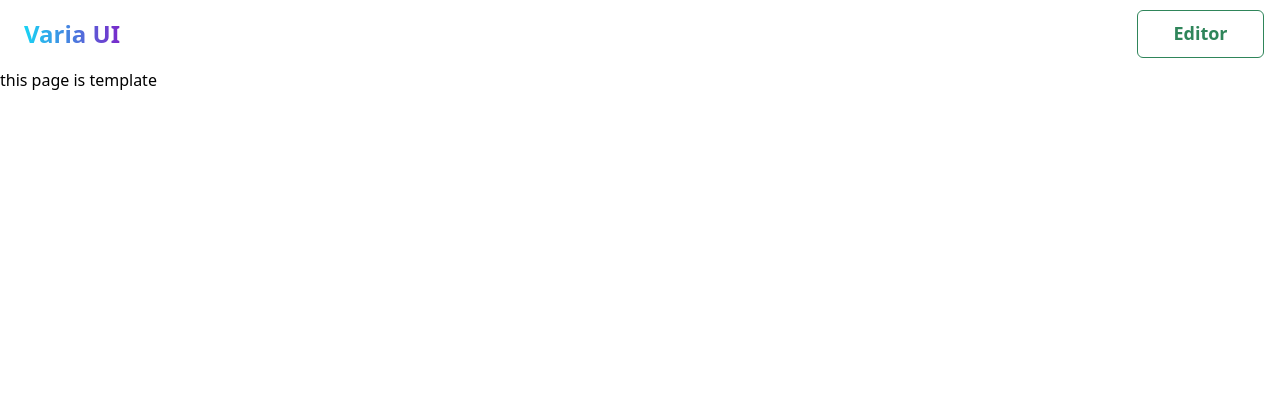
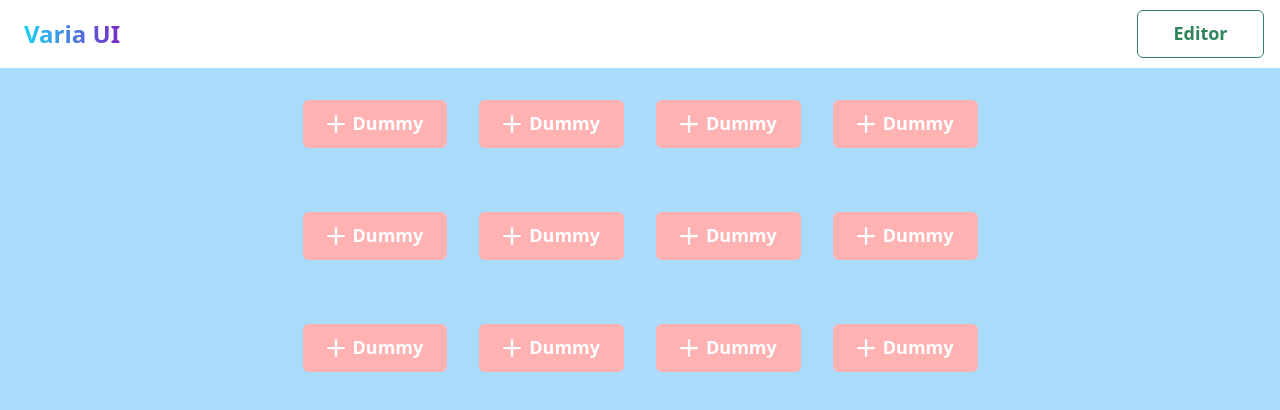
Before and after one commit to Shiba-github/varia-ui, a React app: page / in a window 1280 px wide. Shown: the top 410 px of the page. Built offline with nearby package versions, Linux system fonts and the light colour scheme.

Commit message:
add: template, editorページのたたき台作成

```diff
--- a/src/App.tsx
+++ b/src/App.tsx
@@ -6,7 +6,7 @@ import { store } from '@/redux/store'
 import { mainTheme } from '@/style/mainTheme'
 import { Editor } from '@/components/pages/editor'
 import { Template } from '@/components/pages/template'
-import Header from '@/components/shared/Header'
+import Header from '@/components/shared/header/Header'
 
 const App = () => {
     useEffect(() => {
--- a/src/components/pages/editor/index.tsx
+++ b/src/components/pages/editor/index.tsx
@@ -1,9 +1,41 @@
 import React from 'react'
+import { Grid, GridItem } from '@chakra-ui/react'
 
 export const Editor = () => {
     return (
-        <>
-            <h1>this page is Editor.</h1>
-        </>
+        <Grid
+            templateAreas={`
+                "pseudo edit button"
+                "custom custom code"
+            `}
+            gridTemplateRows={'1fr 1fr'}
+            gridTemplateColumns={'15rem 1fr 35rem'}
+            height={'100vh'}
+            width={'100vw'}
+            overflowX={'hidden'}
+            overflowY={'hidden'}
+        >
+            <GridItem area={'pseudo'} backgroundColor={'rgb(26 32 44)'} overflowX={'hidden'} overflowY={'scroll'}>
+                {/* <PseudoArea /> */}
+            </GridItem>
+            <GridItem display={'flex'} flexDirection={'column'} area={'custom'} backgroundColor={'rgb(26 32 44)'}>
+                {/* <CssCustomArea /> */}
+            </GridItem>
+            <GridItem area={'edit'} backgroundColor={'gray.500'} overflowX={'hidden'} overflowY={'scroll'}>
+                {/* <CssEditArea /> */}
+            </GridItem>
+            <GridItem area={'button'} backgroundColor={'gray.200'} overflow={'hidden'}>
+                {/* <ButtonView /> */}
+            </GridItem>
+            <GridItem
+                display={'flex'}
+                area={'code'}
+                backgroundColor={'rgb(26 32 44)'}
+                alignItems={'center'}
+                justifyContent={'center'}
+            >
+                {/* <CodeArea /> */}
+            </GridItem>
+        </Grid>
     )
 }
--- a/src/components/pages/template/index.tsx
+++ b/src/components/pages/template/index.tsx
@@ -1,12 +1,63 @@
-import React, { useEffect, useState } from 'react'
-import { HandWrittenLikeButton } from './HandWrittenLikeButton'
+import React from 'react'
+import { Flex } from '@chakra-ui/react'
+import { DummyButton } from '@/components/shared/dummy/Button'
 
 export const Template = () => {
-
     return (
         <>
-        <h2>this page is template</h2>
-        {/* <HandWrittenLikeButton /> */}
+            <Flex bgColor={'twitter.200'} flexDirection={'column'} alignItems={'center'} height={'100vh'}>
+                <Flex flexDirection={'row'} alignItems={'center'} p={4}>
+                    <Flex m={4}>
+                        {/* <HandWrittenLikeButton /> */}
+                        <DummyButton />
+                    </Flex>
+                    <Flex m={4}>
+                        {/* <SimpleRoundIconButton /> */}
+                        <DummyButton />
+                    </Flex>
+                    <Flex m={4}>
+                        {/* <RealShadowButton /> */}
+                        <DummyButton />
+                    </Flex>
+                    <Flex m={4}>
+                        {/* <SpreadContentButton /> */}
+                        <DummyButton />
+                    </Flex>
+                </Flex>
+                <Flex flexDirection={'row'} alignItems={'center'} p={4}>
+                    <Flex m={4}>
+                        {/* <OrangeGradationButton /> */}
+                        <DummyButton />
+                    </Flex>
+                    <Flex m={4}>
+                        {/* <PushNeumorphismButton /> */}
+                        <DummyButton />
+                    </Flex>
+                    <Flex m={4}>
+                        {/* <BorderGradientButton /> */}
+                        <DummyButton />
+                    </Flex>
+                    <Flex m={4}>
+                        {/* <FloatMonochromeButton /> */}
+                        <DummyButton />
+                    </Flex>
+                </Flex>
+                <Flex flexDirection={'row'} alignItems={'center'} p={4}>
+                    <Flex m={4}>
+                        {/* <AppearanceArrowButton /> */}
+                        <DummyButton />
+                    </Flex>
+                    <Flex m={4}>
+                        <DummyButton />
+                    </Flex>
+                    <Flex m={4}>
+                        <DummyButton />
+                    </Flex>
+                    <Flex m={4}>
+                        <DummyButton />
+                    </Flex>
+                </Flex>
+            </Flex>
         </>
     )
 }
--- /dev/null
+++ b/src/components/shared/dummy/Button.tsx
@@ -0,0 +1,11 @@
+import React from 'react'
+import { Button } from '@chakra-ui/react'
+import { AddIcon } from '@chakra-ui/icons'
+
+export const DummyButton = () => {
+    return (
+        <Button leftIcon={<AddIcon />} color="white" size="lg" bg="red.200">
+            Dummy
+        </Button>
+    )
+}
--- /dev/null
+++ b/src/components/shared/header/Header.tsx
@@ -0,0 +1,38 @@
+import { Box, Button, Flex } from '@chakra-ui/react'
+import React from 'react'
+import { Link, useLocation } from 'react-router-dom'
+
+const Header = () => {
+    const location = useLocation()
+    const isEditor = location.pathname === '/editor'
+    let buttonLink
+
+    // editorページのときは、template(ホーム)ページへのリンクを表示する
+    if (isEditor) {
+        buttonLink = <Link to="/">Template</Link>
+    } else buttonLink = <Link to="/editor">Editor</Link>
+
+    return (
+        <Flex bg="whiteAlpha.300" justifyContent="space-between">
+            <Box
+                as="h1"
+                bgGradient="linear(to-l, #7928CA, cyan)"
+                bgClip="text"
+                fontSize="2xl"
+                fontWeight="bold"
+                pt={4}
+                pb={4}
+                pl={6}
+            >
+                Varia UI
+            </Box>
+            <Flex flexDirection={'column'} justifyContent={'center'}>
+                <Button w={'127px'} variant="outline" size="lg" mr={4} _hover={{ bg: 'blackAlpha.100' }}>
+                    {buttonLink}
+                </Button>
+            </Flex>
+        </Flex>
+    )
+}
+
+export default Header
```
